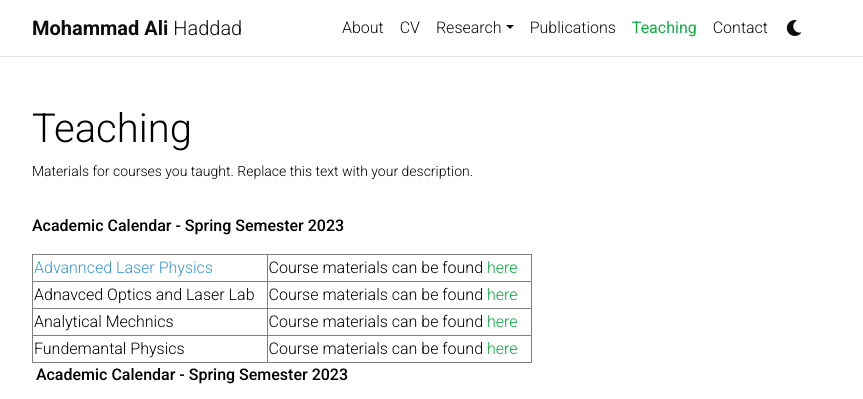
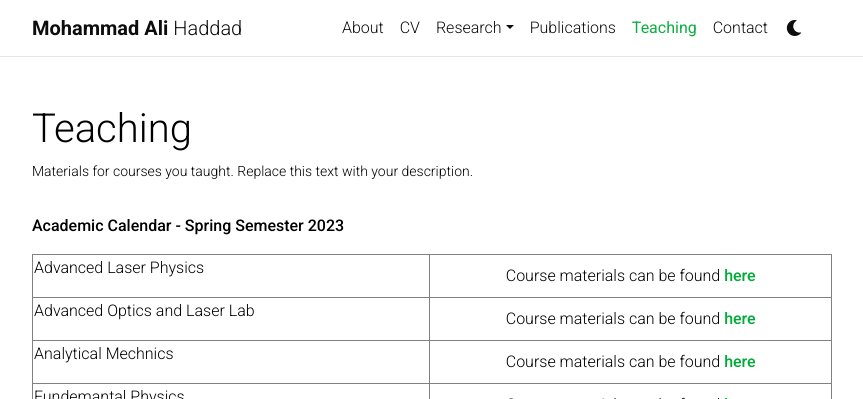
Before and after one commit to ma-haddad/ma-haddad.github.io, a Jekyll site: the page built from _pages/Teaching.md, in a window 1280 px wide and 1184 px high, cut to the strip 0-399 px from the top of the window. Shown: the whole strip, without its empty margins (223-1086 px from the left). Built offline with Jekyll 4.4.1, drawn with Linux system fonts in a browser that asks for light colours; comment, search, counter and statistics services are not loaded; a style sheet for code colours, icons or effects is not loaded.

Commit message:
Update Teaching.md

```diff
--- a/_pages/Teaching.md
+++ b/_pages/Teaching.md
@@ -8,27 +8,36 @@ nav_order: 5
 ---
 <p><strong>Academic Calendar - Spring Semester 2023</strong></p>
 
-<table border="1" cellpadding="1" cellspacing="1" style="width:500px">
+<table border="1" cellpadding="1" cellspacing="1" style="width:800px">
 	<tbody>
 		<tr>
-			<td><span style="color:#3498db">Advannced Laser Physics&nbsp;</span></td>
-			<td>Course materials can be found <a href="https://el-13.yazd.ac.ir/course/view.php?id=69386">here</a></td>
+			<td style="width:391px">
+			<p><span style="color:#000000">Advanced Laser Physics&nbsp;</span></p>
+			</td>
+			<td style="text-align:center; width:395px">Course materials can be found <strong><a href="https://el-13.yazd.ac.ir/course/view.php?id=69386">here</a></strong></td>
 		</tr>
 		<tr>
-			<td>Adnavced Optics and Laser Lab</td>
-			<td>Course materials can be found <a href="https://el-13.yazd.ac.ir/course/view.php?id=69387">here</a></td>
+			<td style="width:391px">
+			<p><span style="color:#000000">Advanced Optics and Laser Lab</span></p>
+			</td>
+			<td style="text-align:center; width:395px">Course materials can be found <strong><a href="https://el-13.yazd.ac.ir/course/view.php?id=69387">here</a></strong></td>
 		</tr>
 		<tr>
-			<td>Analytical Mechnics</td>
-			<td>Course materials can be found <a href="https://el-13.yazd.ac.ir/course/view.php?id=69949">here</a></td>
+			<td style="width:391px">
+			<p><span style="color:#000000">Analytical Mechnics</span></p>
+			</td>
+			<td style="text-align:center; width:395px">Course materials can be found <strong><a href="https://el-13.yazd.ac.ir/course/view.php?id=69949">here</a></strong></td>
 		</tr>
 		<tr>
-			<td>Fundemantal Physics</td>
-			<td>Course materials can be found <a href="https://el.yazd.ac.ir/sso/home.php">here</a></td>
+			<td style="width:391px">
+			<p><span style="color:#000000">Fundemantal Physics</span></p>
+			</td>
+			<td style="text-align:center; width:395px">Course materials can be found <strong><a href="https://el.yazd.ac.ir/sso/home.php">here</a></strong></td>
 		</tr>
 	</tbody>
 </table>
 
-<p>&nbsp;<strong>Academic Calendar - Spring Semester 2023</strong></p>
+<p>&nbsp;</p>
 
+<p><strong>Academic Calendar - Spring Semester 2023</strong></p>
 <iframe src="https://calendar.google.com/calendar/embed?src=0ppu0k1mki0uelh3kgamrj8k18%40group.calendar.google.com&ctz=Asia%2FTehran" style="border: 0" width="800" height="600" frameborder="0" scrolling="no"></iframe>
```
